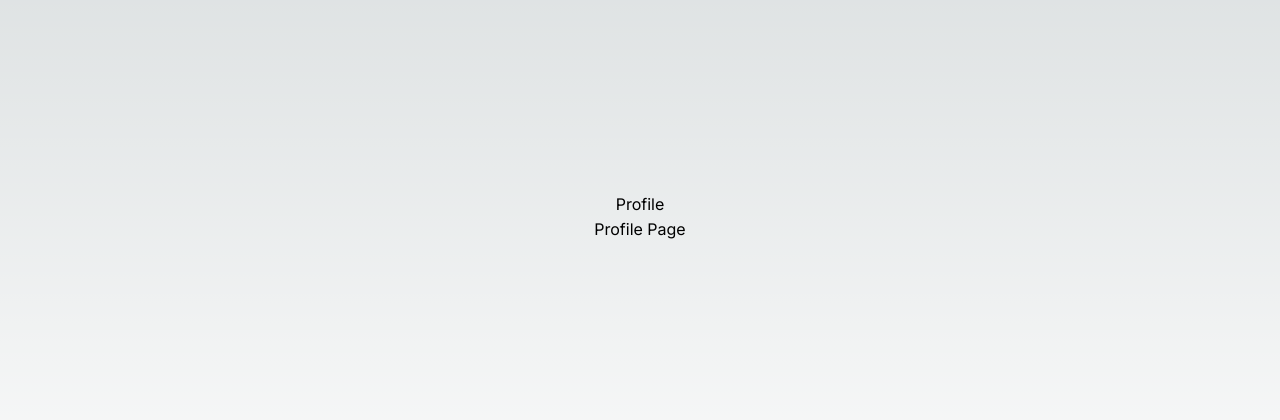
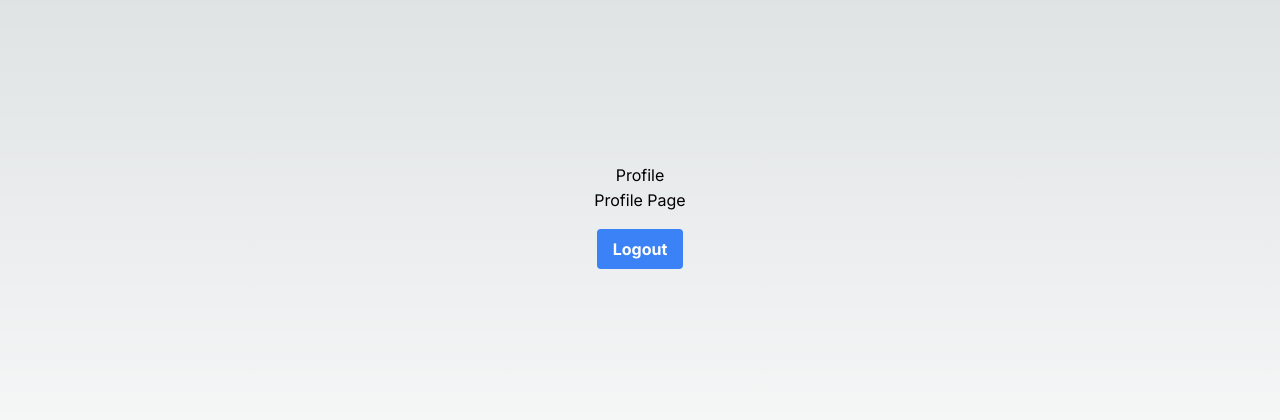
Before and after one commit to parteek2813/next-mongoose, a Next.js app: page /profile in a window 1280 px wide. Shown: the part 184-604 px from the top of the page. Built offline with nearby package versions, Linux system fonts and the light colour scheme.

Commit message:
added logout functionality

```diff
--- /dev/null
+++ b/src/app/api/users/logout/route.ts
@@ -0,0 +1,24 @@
+import { NextRequest, NextResponse } from "next/server";
+
+export async function POST(request: NextRequest) {
+  try {
+    // Create a response object
+    const response = NextResponse.json({
+      message: "Logout successful",
+      success: true,
+    });
+
+    // Set cookie as empty value and expired date
+    if (response.cookies.set("token", "", { httpOnly: true })) {
+      console.log("cookies set correctly");
+    } else {
+      console.log("cookie was not set ");
+    }
+
+    console.log(response.cookies.get("token")?.value);
+
+    return response;
+  } catch (error: any) {
+    return NextResponse.json({ error: error.message }, { status: 500 });
+  }
+}
--- a/src/app/profile/page.tsx
+++ b/src/app/profile/page.tsx
@@ -1,11 +1,36 @@
+"use client";
+
 import React from "react";
+import axios from "axios";
+import Link from "next/link";
+import { toast } from "react-hot-toast";
+import { useRouter } from "next/navigation";
 
 function ProfilePage() {
+  const router = useRouter();
+  const logout = async () => {
+    try {
+      const response = await axios.post("/api/users/logout");
+      console.log(response);
+      toast.success("Logout successful");
+      router.push("/login");
+    } catch (error: any) {
+      console.log(error.message);
+      toast.error(error.message);
+    }
+  };
   return (
     <div className="flex flex-col items-center justify-center min-h-screen py-2">
       <h1>Profile</h1>
       <hr />
       <p>Profile Page</p>
+      <hr />
+      <button
+        onClick={logout}
+        className="bg-blue-500 mt-4 hover:bg-blue-700 text-white font-bold py-2 px-4 rounded"
+      >
+        Logout
+      </button>
     </div>
   );
 }
```
